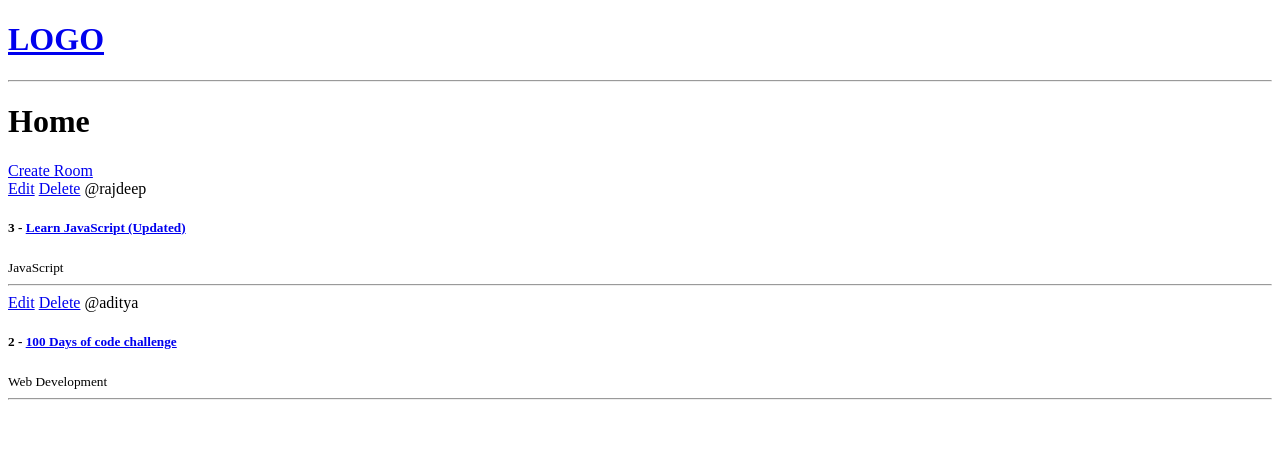
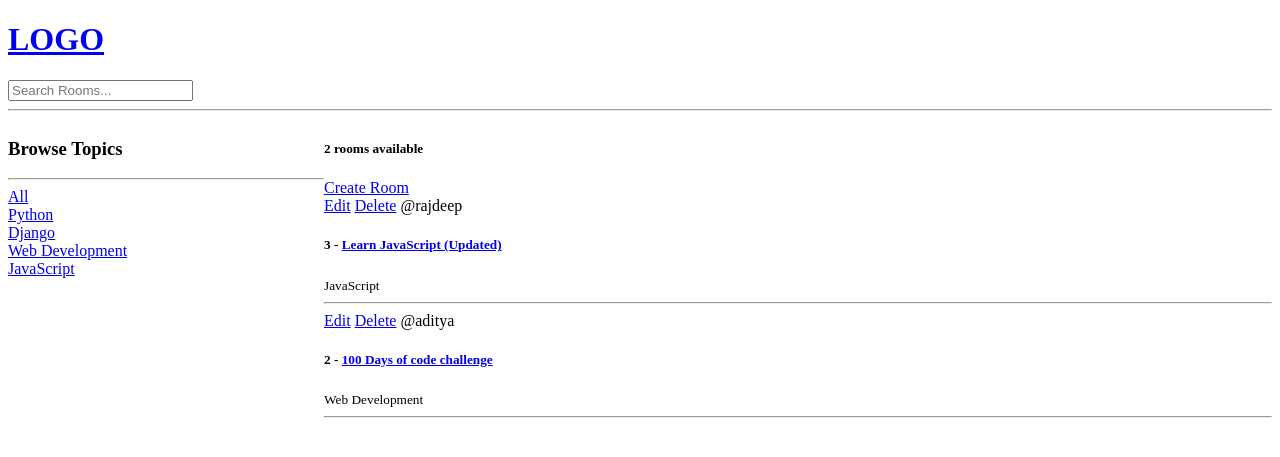
Before and after one commit to adityajinegar/studybuddy, a Django app: page / in a window 1280 px wide. Shown: the top 457 px of the page. Run offline with Django 4.2, Linux system fonts and the light colour scheme; data comes from the database, SQL or seed files in the repository.

Commit message:
search functionality added

```diff
--- a/base/templates/base/home.html
+++ b/base/templates/base/home.html
@@ -1,7 +1,28 @@
 {% extends 'main.html' %} {% block content %}
-<h1>Home</h1>
+<style>
+  .home-container {
+    display: grid;
+    grid-template-columns: 1fr 3fr;
+  }
+</style>
+
+<div class="home-container">
+  <div>
+    <h3>Browse Topics</h3>
+    <hr />
 
     <div>
+      <a href="{% url 'home' %}">All</a>
+    </div>
+
+    {% for topic in topics %}
+    <div>
+      <a href="{% url 'home' %}?q={{topic.name}}">{{topic.name}}</a>
+    </div>
+    {% endfor %}
+  </div>
+  <div>
+    <h5>{{room_count}} rooms available</h5>
     <a href="{% url 'create-room' %}">Create Room</a>
     <div>
       {% for room in rooms %}
@@ -18,5 +39,6 @@
       {% endfor %}
     </div>
   </div>
+</div>
 
 {% endblock content %}
--- a/base/views.py
+++ b/base/views.py
@@ -1,5 +1,6 @@
 from django.shortcuts import render, redirect
-from .models import Room
+from django.db.models import Q
+from .models import Room, Topic
 from .forms import RoomForm
 
 # rooms = [
@@ -10,8 +11,19 @@ from .forms import RoomForm
 
 
 def home(request):
-    rooms = Room.objects.all()
-    context = {"rooms": rooms}
+    # expression_if_true if condition else expression_if_false
+    q = request.GET.get("q") if request.GET.get("q") != None else ""
+
+    # topic__name, to query upwards to the parent
+    # topic__name__icontains - contains means it will check if it contains letters in query string. i.e. Py for Python. i stands for case insensitive
+    rooms = Room.objects.filter(
+        Q(topic__name__icontains=q) | Q(name__icontains=q) | Q(description__icontains=q)
+    )
+
+    topics = Topic.objects.all()
+    room_count = rooms.count()
+
+    context = {"rooms": rooms, "topics": topics, "room_count": room_count}
     return render(request, "base/home.html", context)
 
 
--- a/templates/navbar.html
+++ b/templates/navbar.html
@@ -1,3 +1,7 @@
 <a href="/"><h1>LOGO</h1></a>
 
+<form method="GET" action="{% url 'home' %}">
+  <input type="text" name="q" placeholder="Search Rooms..." />
+</form>
+
 <hr />
```
Lines whose indentation alone changed are shown as unchanged.
